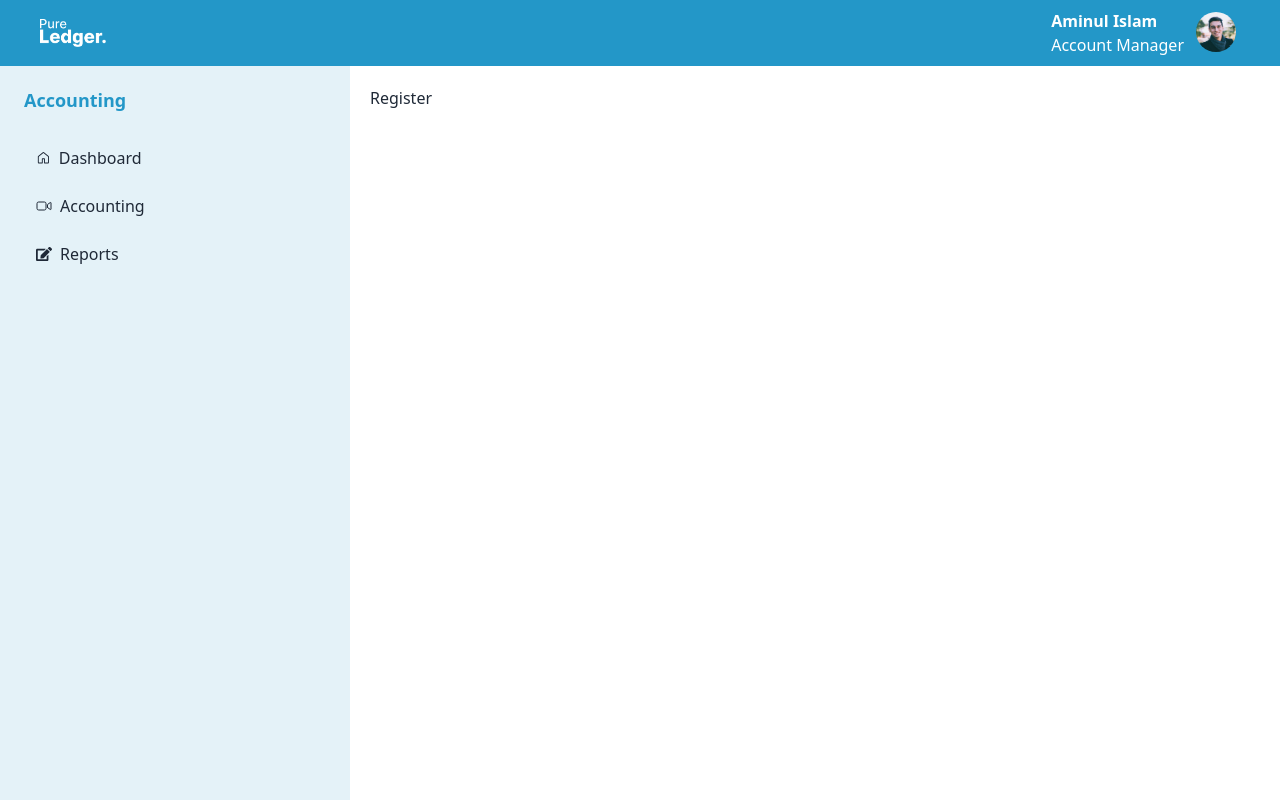
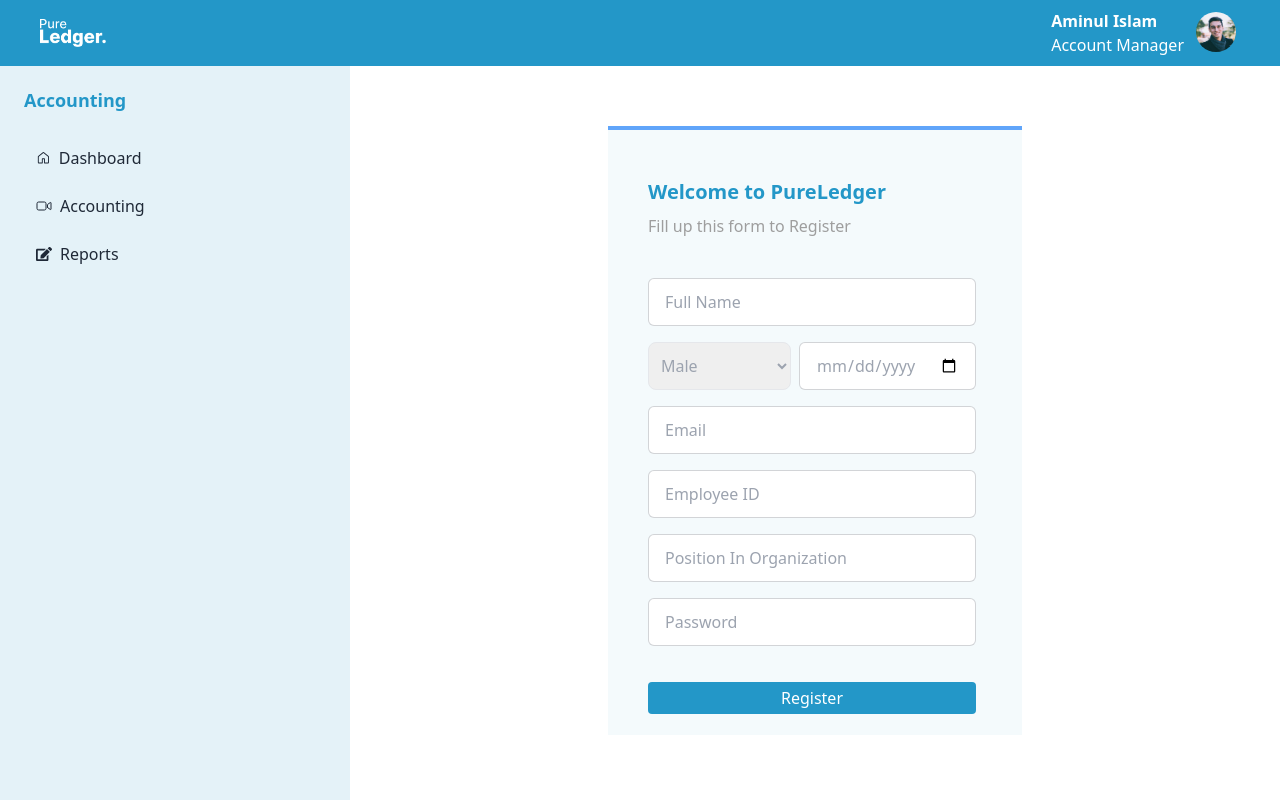
Before and after one commit to Moinulilm10/mPair-Task, a React (Vite) app in the folder mPair client/: page /register in a window 1280 px wide. Built offline with nearby package versions, Linux system fonts and the light colour scheme.

Commit message:
"Implemented Login and Register components with form fields and submission handlers"

```diff
--- a/mPair client/src/components/auth/Login.jsx
+++ b/mPair client/src/components/auth/Login.jsx
@@ -1,5 +1,126 @@
 const Login = () => {
-  return <div>Login</div>;
+  // const [employeeID, setEmployeeID] = useState("");
+  // const [password, setPassword] = useState("");
+  // const [error, setError] = useState("");
+  // const [loading, setLoading] = useState(false);
+
+  // const navigate = useNavigate();
+  // const { login } = useContext(AuthContext);
+
+  // const handleLogin = async (e) => {
+  //   e.preventDefault();
+  //   setLoading(true);
+  //   setError("");
+
+  //   try {
+  //     const response = await fetch("http://localhost:4000/api/user/login", {
+  //       method: "POST",
+  //       headers: {
+  //         "Content-Type": "application/json",
+  //       },
+  //       body: JSON.stringify({ eid: employeeID, password }),
+  //     });
+
+  //     const data = await response.json();
+
+  //     if (data.message === "Login Successful !") {
+  //       toast.success(data.message);
+  //       localStorage.setItem("token", data.token);
+  //       login();
+  //       navigate("/");
+  //     } else {
+  //       toast.error(data.message);
+  //     }
+  //   } catch (err) {
+  //     setError("An error occurred during login. Please try again later.");
+  //   } finally {
+  //     setLoading(false);
+  //   }
+  // };
+
+  return (
+    <div>
+      <div
+        className="w-[414px] p-10 mx-auto border-blue-400 border-t-4 mt-10"
+        style={{ background: "rgba(244, 250, 252, 1)" }}
+      >
+        <div className="w-[328px]">
+          <div className="mb-8">
+            <h4
+              className="my-2 text-xl font-bold"
+              style={{ color: "rgba(35, 151, 200, 1)" }}
+            >
+              Welcome to PureLedger
+            </h4>
+            <p
+              className="my-2 text-base"
+              style={{ color: "rgba(158, 158, 158, 1)" }}
+            >
+              Please Login to continue
+            </p>
+          </div>
+
+          <form>
+            <div className="py-2">
+              <label htmlFor="eid">
+                Employee ID
+                <input
+                  type="text"
+                  placeholder="Enter Employee ID here"
+                  name="eid"
+                  className="w-full mt-2 rounded-md input input-bordered"
+                  required
+                  // value={employeeID}
+                  // onChange={(e) => setEmployeeID(e.target.value)}
+                />
+              </label>
+            </div>
+
+            <div className="py-2">
+              <label htmlFor="password">
+                Password
+                <input
+                  type="password"
+                  placeholder="Enter Password here"
+                  name="password"
+                  className="w-full rounded-md input input-bordered"
+                  required
+                  // value={password}
+                  // onChange={(e) => setPassword(e.target.value)}
+                />
+              </label>
+            </div>
+
+            {/* {error && <div className="my-2 text-sm text-red-500">{error}</div>} */}
+
+            <div>
+              <button
+                type="submit"
+                className="w-full h-8 text-white rounded mt-7"
+                style={{ background: "rgba(35, 151, 200, 1)" }}
+                // disabled={loading}
+              >
+                {/* {loading ? "Logging in..." : "Login"} */}
+              </button>
+            </div>
+          </form>
+
+          <div className="flex justify-center gap-2 mt-8 text-sm">
+            <p style={{ color: "rgba(158, 158, 158, 1)" }}>
+              Don’t have an account?
+            </p>
+            <p
+              className="cursor-pointer"
+              style={{ color: "rgba(35, 151, 200, 1)" }}
+              // onClick={() => navigate("/register")}
+            >
+              Register Now!
+            </p>
+          </div>
+        </div>
+      </div>
+    </div>
+  );
 };
 
 export default Login;
--- a/mPair client/src/components/auth/Register.jsx
+++ b/mPair client/src/components/auth/Register.jsx
@@ -1,5 +1,175 @@
 const Register = () => {
-  return <div>Register</div>;
+  // const navigate = useNavigate();
+  // const [formData, setFormData] = useState({
+  //   name: "",
+  //   gender: "",
+  //   dob: "",
+  //   email: "",
+  //   eid: "",
+  //   position: "",
+  //   password: "",
+  // });
+
+  // const handleChange = (e) => {
+  //   const { name, value } = e.target;
+  //   setFormData({
+  //     ...formData,
+  //     [name]: value,
+  //   });
+  // };
+
+  // const handleSubmit = async (e) => {
+  //   e.preventDefault();
+
+  //   try {
+  //     const response = await fetch("http://localhost:4000/api/user/register", {
+  //       method: "POST",
+  //       headers: {
+  //         "Content-Type": "application/json",
+  //       },
+  //       body: JSON.stringify(formData),
+  //     });
+
+  //     if (!response.ok) {
+  //       throw new Error("Network response was not ok");
+  //     }
+
+  //     const data = await response.json();
+  //     if (data.message === "Registered Successfully !!!") {
+  //       toast.dismiss();
+  //       toast.success(data.message);
+  //       navigate("/");
+  //     } else {
+  //       toast.dismiss();
+  //       toast.error(data.message);
+  //     }
+  //   } catch (error) {
+  //     console.error("Error:", error);
+  //   }
+  // };
+
+  return (
+    <div>
+      <div
+        className="h-[609px] w-[414px] p-10 mx-auto border-blue-400 border-t-4 mt-10"
+        style={{ background: "rgba(244, 250, 252, 1)" }}
+      >
+        <div className="h-[510px] w-[328px]">
+          <div className="mb-8">
+            <h4
+              className="my-2 text-xl font-bold"
+              style={{ color: "rgba(35, 151, 200, 1)" }}
+            >
+              Welcome to PureLedger
+            </h4>
+            <p
+              className="my-2 text-base "
+              style={{ color: "rgba(158, 158, 158, 1)" }}
+            >
+              Fill up this form to Register
+            </p>
+          </div>
+          <div>
+            <form>
+              <div className="py-2">
+                <input
+                  type="text"
+                  placeholder="Full Name"
+                  name="name"
+                  className="w-full rounded-md input input-bordered"
+                  // value={formData.name}
+                  // onChange={handleChange}
+                  required
+                />
+              </div>
+              <div className="flex gap-2">
+                <div className="w-full py-2">
+                  <select
+                    id="gender"
+                    name="gender"
+                    // value={formData.gender}
+                    // onChange={handleChange}
+                    className={`w-full px-2 py-1 border rounded-lg focus:outline-none focus:ring-1 focus:ring-blue-500 h-12 text-gray-400`}
+                    required
+                  >
+                    <option value="" disabled>
+                      Gender
+                    </option>
+                    <option value="male">Male</option>
+                    <option value="female">Female</option>
+                    <option value="other">Other</option>
+                  </select>
+                </div>
+                <div className="py-2">
+                  <input
+                    type="date"
+                    name="dob"
+                    className="w-full text-gray-400 rounded-md input input-bordered"
+                    // value={formData.dob}
+                    // onChange={handleChange}
+                    required
+                  />
+                </div>
+              </div>
+              <div className="py-2">
+                <input
+                  type="email"
+                  placeholder="Email"
+                  name="email"
+                  className="w-full rounded-md input input-bordered"
+                  // value={formData.email}
+                  // onChange={handleChange}
+                  required
+                />
+              </div>
+              <div className="py-2">
+                <input
+                  type="text"
+                  placeholder="Employee ID"
+                  name="eid"
+                  className="w-full rounded-md input input-bordered"
+                  // value={formData.eid}
+                  // onChange={handleChange}
+                  required
+                />
+              </div>
+              <div className="py-2">
+                <input
+                  type="text"
+                  placeholder="Position In Organization"
+                  name="position"
+                  className="w-full rounded-md input input-bordered"
+                  // value={formData.position}
+                  // onChange={handleChange}
+                  required
+                />
+              </div>
+              <div className="py-2">
+                <input
+                  type="password"
+                  placeholder="Password"
+                  name="password"
+                  className="w-full rounded-md input input-bordered"
+                  // value={formData.password}
+                  // onChange={handleChange}
+                  required
+                />
+              </div>
+              <div>
+                <button
+                  type="submit"
+                  className="w-full h-8 text-white rounded mt-7"
+                  style={{ background: "rgba(35, 151, 200, 1)" }}
+                >
+                  Register
+                </button>
+              </div>
+            </form>
+          </div>
+        </div>
+      </div>
+    </div>
+  );
 };
 
 export default Register;
```
